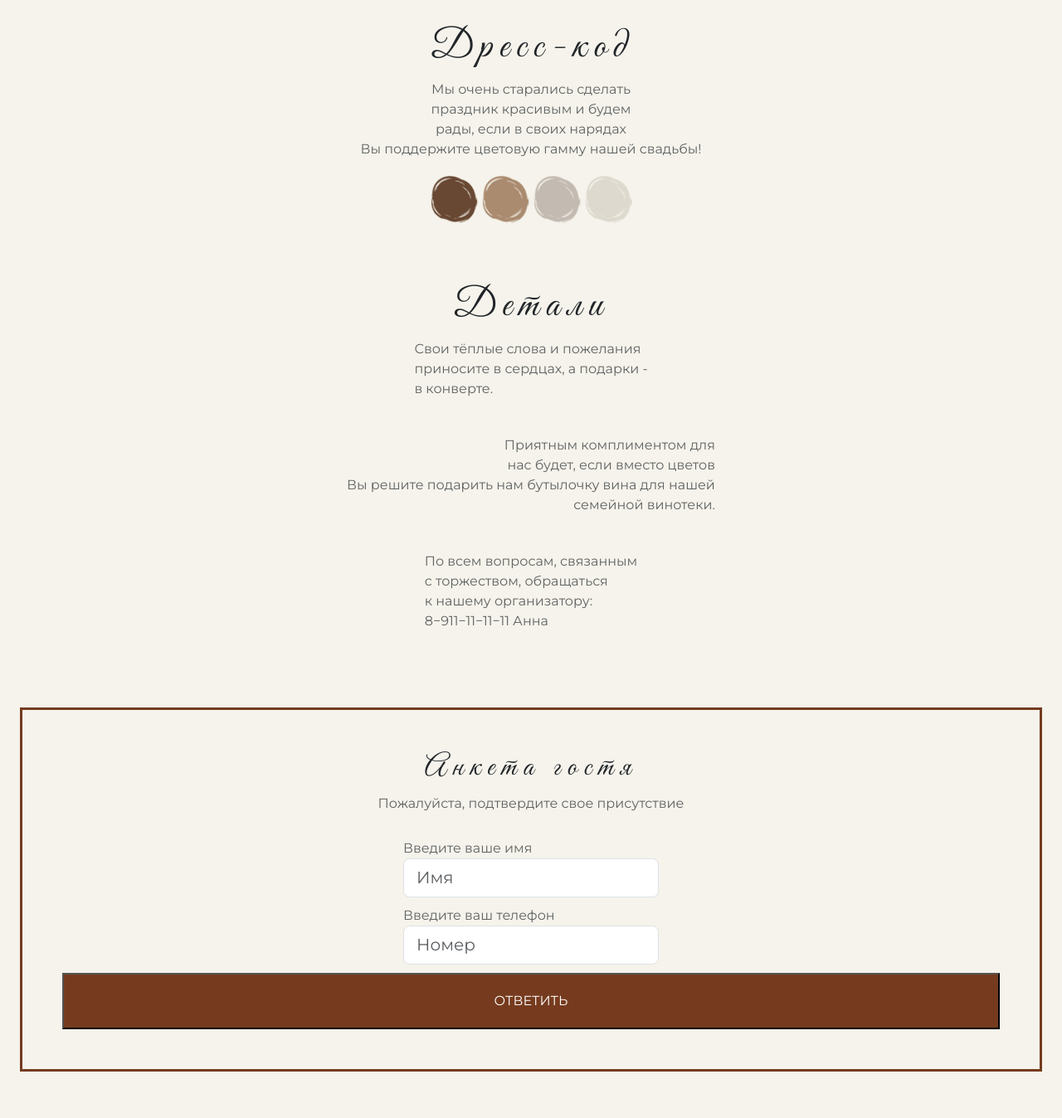
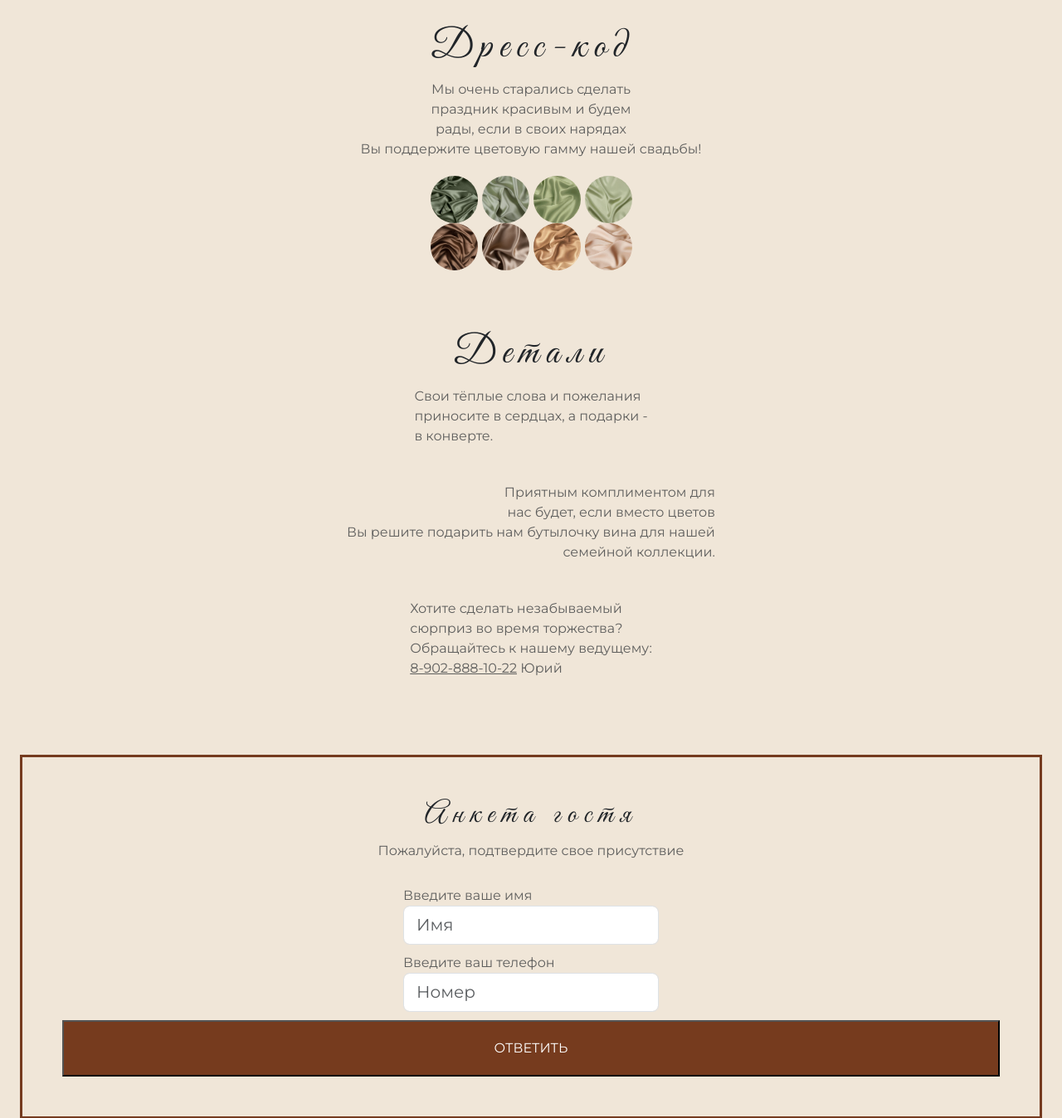
Before and after one commit to nst0v/wedding-day, a PHP site: page / in a window 1280 px wide. Shown: the part 3560-4908 px from the top of the page at 83% size. Run offline with PHP 8.4, Linux system fonts and the light colour scheme.

Commit message:
grandfix

```diff
--- a/css/style.css
+++ b/css/style.css
@@ -11,13 +11,21 @@ html, body {
   font-weight: 400;
   font-size: 20px;
   overflow-x: hidden;
-  background-color: #f5f3eb;
+  background-color: #f0e6d8;
 }
 
 body {
   position: relative;
 }
+.color-blob {
+  border-radius: 50%; /* Makes it circular as a base */
+  filter: url(#blob-filter); /* Apply SVG filter for blob effect */
+  transition: transform 0.3s ease;
+}
 
+.color-blob:hover {
+  transform: scale(1.1);
+}
 .base-text {
   font-family: "Montserrat", sans-serif;
   color: rgba(33, 37, 41, 0.7);
@@ -117,7 +125,15 @@ section {
       -ms-writing-mode: sideways-rl;
           writing-mode: sideways-rl;
 }
+.phone-link {
+  color: inherit;
+  text-decoration: none;
+  transition: color 0.3s ease;
+}
 
+.phone-link:hover {
+  color: #4CAF50;
+}
 #calendar {
   display: -webkit-box;
   display: -ms-flexbox;
@@ -185,10 +201,10 @@ section {
   position: relative;
   color: #6c584c;
 }
-#calendar .wedding-day .star-png {
+#calendar .wedding-day .love-gif {
   position: absolute;
-  top: 50%;
-  left: 50%;
+  top: 20%;
+  left: 60%;
   width: 60px;
   height: 50px;
   -webkit-transform: translate(calc(-50% - 22px), -50%);
--- a/index.html
+++ b/index.html
@@ -43,7 +43,7 @@
     <div class="day">4</div>
     <div class="day wedding-day">
       <span>5</span>
-      <img src="img/star.png" class="star-png" alt="star">
+      <img src="img/love.gif" class="love-gif" alt="love">
     </div>
     <div class="day">6</div>
     <div class="day">7</div>
@@ -73,7 +73,7 @@
     <div class="day">31</div>
   </div>
   <a
-      href="https://calendar.google.com/calendar/render?action=TEMPLATE&dates=20250705T150000/20250705T230000&text=Свадьба%20Насти%20и%20Никиты&details=Торжественная%20церемония%20и%20банкет.%20Дресс-код:%20вечерние%20наряды.&location=Ресторан%20'La%20Vita'%2C%20ул.%20Романтиков%2C%2014"
+      href="https://calendar.google.com/calendar/render?action=TEMPLATE&dates=20250705T150000/20250705T230000&text=Свадьба%20Насти%20и%20Никиты&details=Торжественная%20церемония%20и%20банкет.%20Дресс-код:%20вечерние%20наряды.&location=Оранжевая%20Ферма%20"
       class="base-btn base-text calendar-btn"
       target="_blank"
   >
@@ -139,10 +139,16 @@
   <p class="base-text text-center dress-text"> Мы очень старались сделать <br> праздник красивым и будем <br> рады, если
     в своих нарядах <br> Вы поддержите цветовую гамму нашей свадьбы!</p>
   <div class="dress-container">
-    <img src="img/dress1.png" alt="dress1"/>
-    <img src="img/dress2.png" alt="dress2"/>
-    <img src="img/dress3.png" alt="dress3"/>
-    <img src="img/dress4.png" alt="dress4"/>
+    <img src="img/gamma/green1.png" alt="dress1" class="color-blob"/>
+    <img src="img/gamma/green2.png" alt="dress2" class="color-blob"/>
+    <img src="img/gamma/green3.png" alt="dress3" class="color-blob"/>
+    <img src="img/gamma/green4.png" alt="dress4" class="color-blob"/>
+  </div>
+  <div class="dress-container">
+    <img src="img/gamma/brown1.png" alt="dress1" class="color-blob"/>
+    <img src="img/gamma/brown2.png" alt="dress2" class="color-blob"/>
+    <img src="img/gamma/brown3.png" alt="dress3" class="color-blob"/>
+    <img src="img/gamma/brown4.png" alt="dress4" class="color-blob"/>
   </div>
 </section>
 
@@ -152,9 +158,9 @@
     <p class="base-text detail-text">Свои тёплые слова и пожелания <br> приносите в сердцах, а подарки - <br> в
       конверте.</p>
     <p class="base-text detail-text">Приятным комплиментом для <br> нас будет, если вместо цветов <br> Вы решите
-      подарить нам бутылочку вина для нашей <br> семейной винотеки.</p>
-    <p class="base-text detail-text">По всем вопросам, связанным <br> с торжеством, обращаться <br> к нашему
-      организатору: <br> 8−911−11−11−11 Анна</p>
+      подарить нам бутылочку вина для нашей <br> семейной коллекции.</p>
+    <p class="base-text detail-text">Хотите сделать незабываемый <br> сюрприз во время торжества? <br>
+      Обращайтесь к нашему ведущему: <br> <a href="tel:+79028881022" class="phone-link"><u>8-902-888-10-22</u></a> Юрий</p>
   </div>
 </section>
 
@@ -191,7 +197,7 @@
     видео со свадьбы.</p>
   <p class="base-text">Давайте поделимся друг <br> с другом счастливыми <br> моментами этого важного <br> дня и будем на
     связи!</p>
-  <a href="https://t.me/@kikisolda/" class="base-btn base-text" target="_blank">Вступить в чат</a>
+  <a href="https://t.me/+7f7UyhLfCK8xNWQy" class="base-btn base-text" target="_blank">Вступить в чат</a>
 </section>
 
 <section id="timer">
```
Also changed, not shown: img/gamma/brown1.png (added), img/gamma/brown2.png (added), img/gamma/brown3.png (added), img/gamma/brown4.png (added), img/gamma/green1.png (added), img/gamma/green2.png (added), img/gamma/green3.png (added), img/gamma/green4.png (added), img/nevesta.jpg, img/sovmestka1.jpg, img/sovmestka2.png, img/zhenih.jpg.
